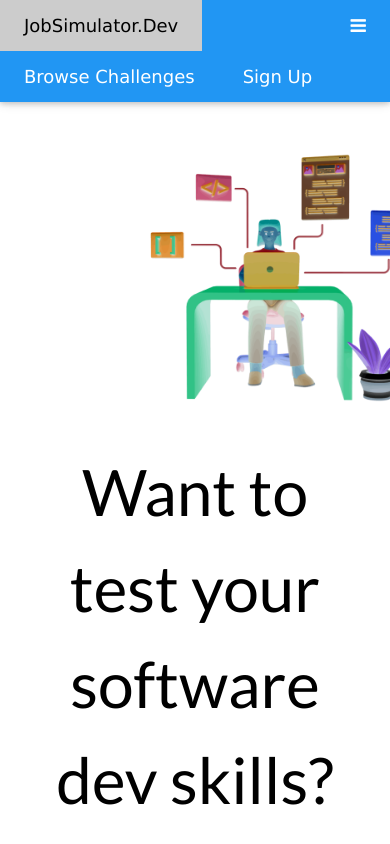
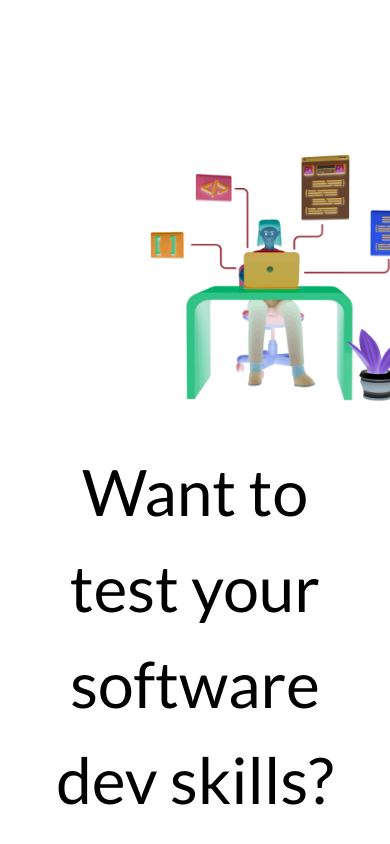
Before and after one commit to developer-job-simulation/javascript-landing-page, a plain HTML site: page src/index.html in a window 390 px wide. Shown: the top 844 px of the page. Drawn offline with Linux system fonts and the light colour scheme.

Commit message:
nav button issue resolved

```diff
--- a/src/index.html
+++ b/src/index.html
@@ -13,7 +13,7 @@
     <!-- Navbar -->
     <!-- TODO: Fix Issue, Nav Buttons Don't Work (Desktop & Mobile) -->
     <nav class="top">
-      <div class="bar blue card left-align large">
+      <div class="bar blue card left-align large hide-small">
         <a
           class="bar-item button hide-medium hide-large right padding-large hover-white large blue"
           href="javascript:void(0);"
@@ -24,14 +24,14 @@
         ></a>
         <!-- TODO: Fix Issue, Desktop Nav Is Visible on Mobile -->
         <a id="nav-logo" class="bar-item button padding-large white">JobSimulator.Dev</a>
-        <a id="nav-challenges" class="bar-item button padding-large hover-white">Browse Challenges</a>
-        <a id="nav-signup" class="bar-item button padding-large hover-white">Sign Up</a>
+        <a href="#challenges" id="nav-challenges" class="bar-item button padding-large hover-white">Browse Challenges</a>
+        <a href="#signup" id="nav-signup" class="bar-item button padding-large hover-white">Sign Up</a>
       </div>
 
       <!-- Navbar on small screens -->
       <div id="mobile-nav" class="bar-block white hide hide-large hide-medium large">
-        <a id="mobile-nav-challenges" class="bar-item button padding-large">Browse Challenges</a>
-        <a id="mobile-nav-signup" class="bar-item button padding-large">Sign Up</a>
+        <a href="#challenges" id="mobile-nav-challenges" class="bar-item button padding-large">Browse Challenges</a>
+        <a href="#signup" id="mobile-nav-signup" class="bar-item button padding-large">Sign Up</a>
       </div>
     </nav>
 
```
